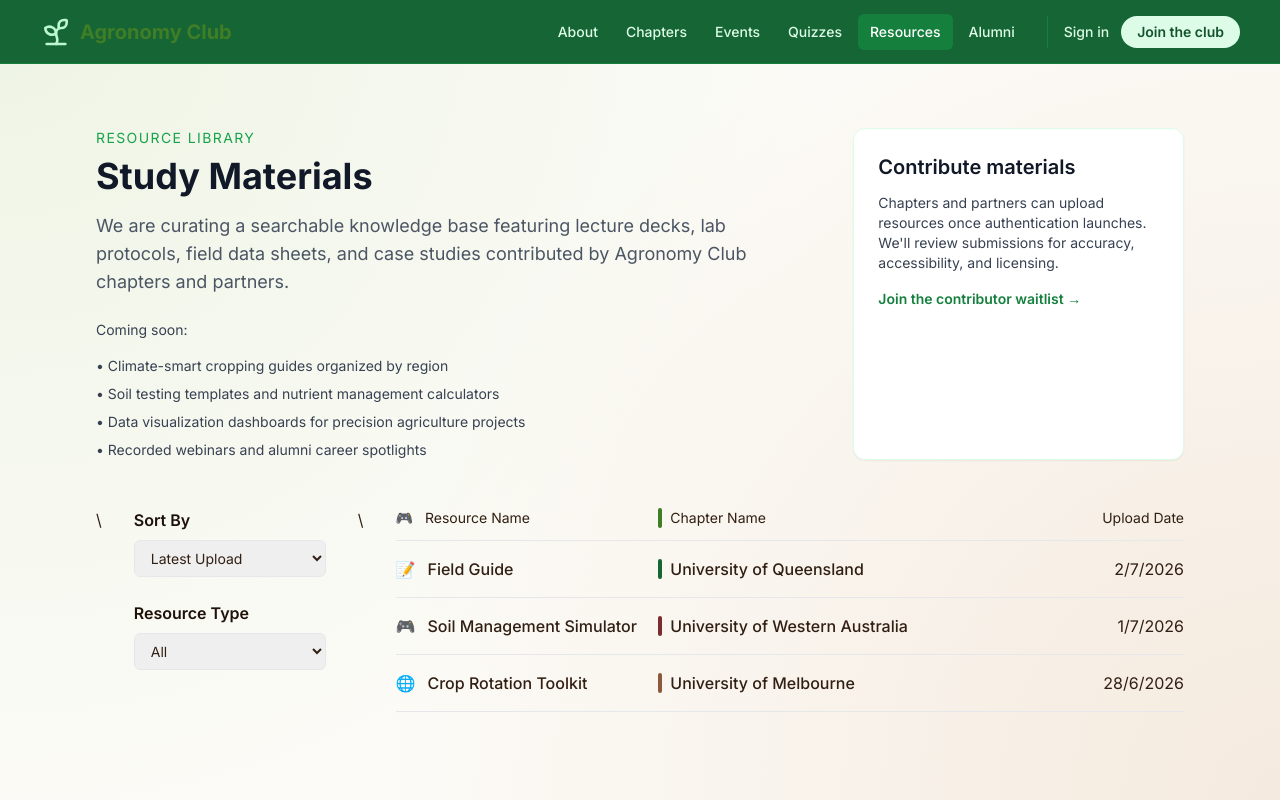
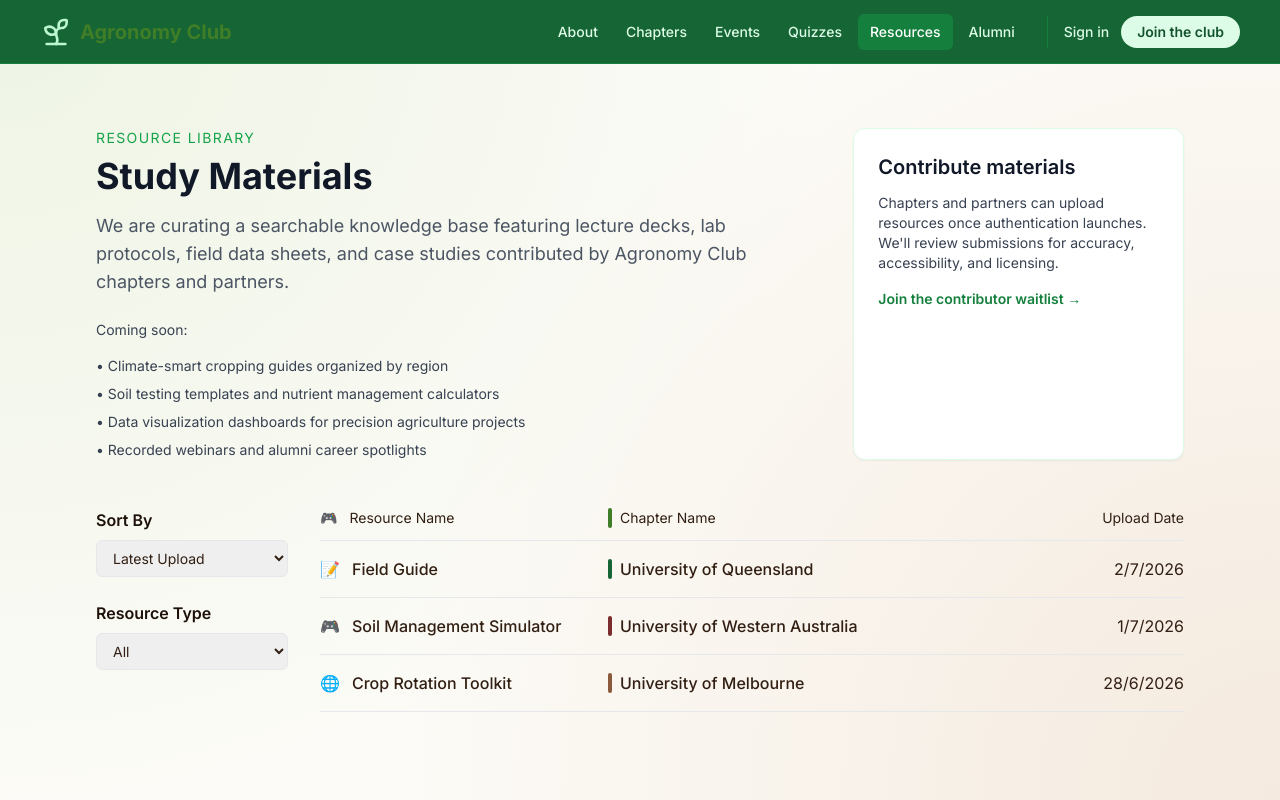
Before and after one commit to codersforcauses/agronomy-club, a Next.js app in the folder client/: page /resources in a window 1280 px wide. Built offline with nearby package versions, Linux system fonts and the light colour scheme.

Commit message:
Added resource list item component and implementation code

```diff
--- a/client/src/app/resources/page.tsx
+++ b/client/src/app/resources/page.tsx
@@ -1,7 +1,7 @@
 import type { Metadata } from "next";
 import Link from "next/link";
 
-import { ResourceListItem } from "@/components/ui/ResourceListItem";
+import { ResourceListItem } from "@/components/ui/resource-list-item";
 
 export const metadata: Metadata = {
   title: "Study Materials | Agronomy Club",
@@ -86,7 +86,6 @@ export default function ResourcesPage() {
       </div>
 
       <div className="mt-12 flex gap-8">
-        \
         <div className="w-48 shrink-0 space-y-6">
           <div>
             <p className="font-semibold text-soil-900">Sort By</p>
@@ -106,7 +105,6 @@ export default function ResourcesPage() {
             </select>
           </div>
         </div>
-        \
         <div className="flex-1">
           {/* Header row */}
           <div className="border-brand-green-light text-brand-text-dark flex items-center justify-between border-b pb-3 text-sm">
```
Also changed, not shown: client/src/components/ui/resource-list-item.tsx (renamed from client/src/components/ui/ResourceListItem.tsx).
